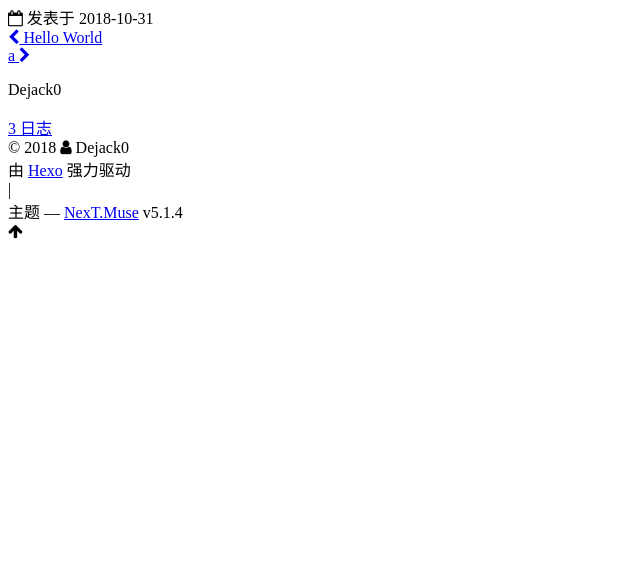
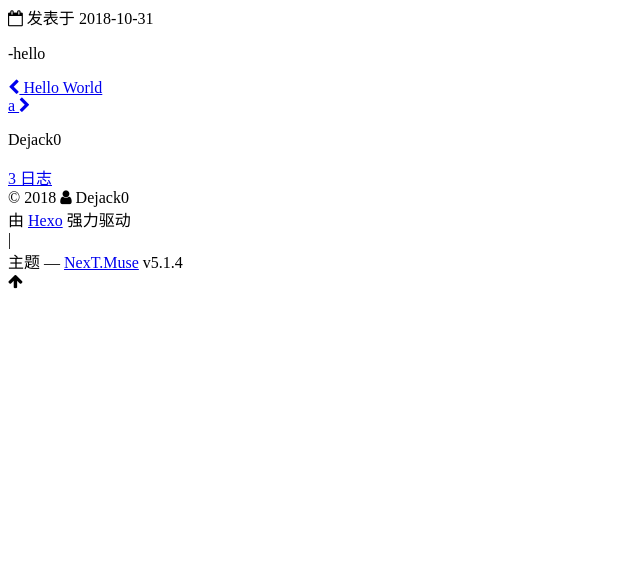
Before and after one commit to hwangdeyu/hwangdeyu.github.io, a plain HTML site: page 2018/10/31/firstone/index.html in a window 1280 px wide. Shown: the part 222-800 px from the top of the page, without its empty margins (0-640 px from the left). Drawn offline with Linux system fonts and the light colour scheme.

Commit message:
Site updated: 2018-11-02 09:20:07

```diff
--- a/2018/10/31/firstone/index.html
+++ b/2018/10/31/firstone/index.html
@@ -79,14 +79,17 @@
 
 
 
+<meta name="description" content="-hello">
 <meta property="og:type" content="article">
 <meta property="og:title" content="firstone">
 <meta property="og:url" content="https://hwangdeyu.github.io/2018/10/31/firstone/index.html">
 <meta property="og:site_name" content="BLOG">
+<meta property="og:description" content="-hello">
 <meta property="og:locale" content="zh-Hans">
-<meta property="og:updated_time" content="2018-10-31T12:20:07.181Z">
+<meta property="og:updated_time" content="2018-11-01T12:39:47.740Z">
 <meta name="twitter:card" content="summary">
 <meta name="twitter:title" content="firstone">
+<meta name="twitter:description" content="-hello">
 
 
 
@@ -296,6 +299,7 @@
 
 
 
+        <p>-hello</p>
 
 
     </div>
```
Also changed, not shown: index.html (+1 -0 lines).
